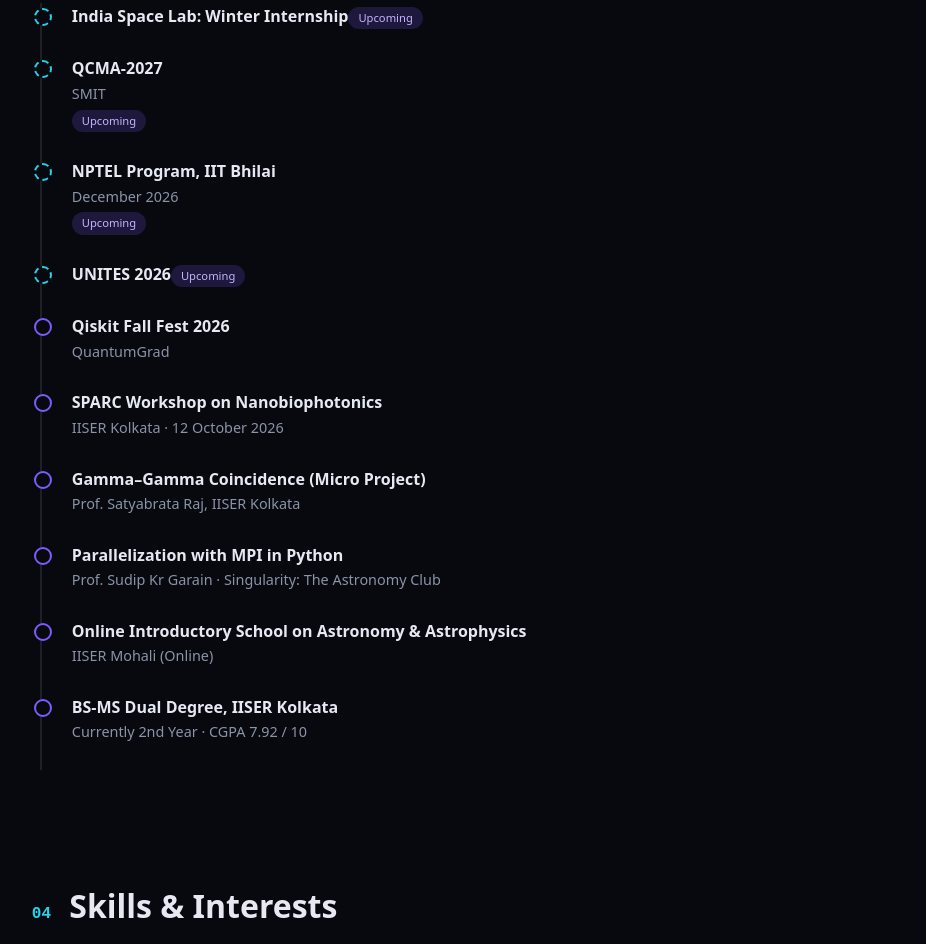
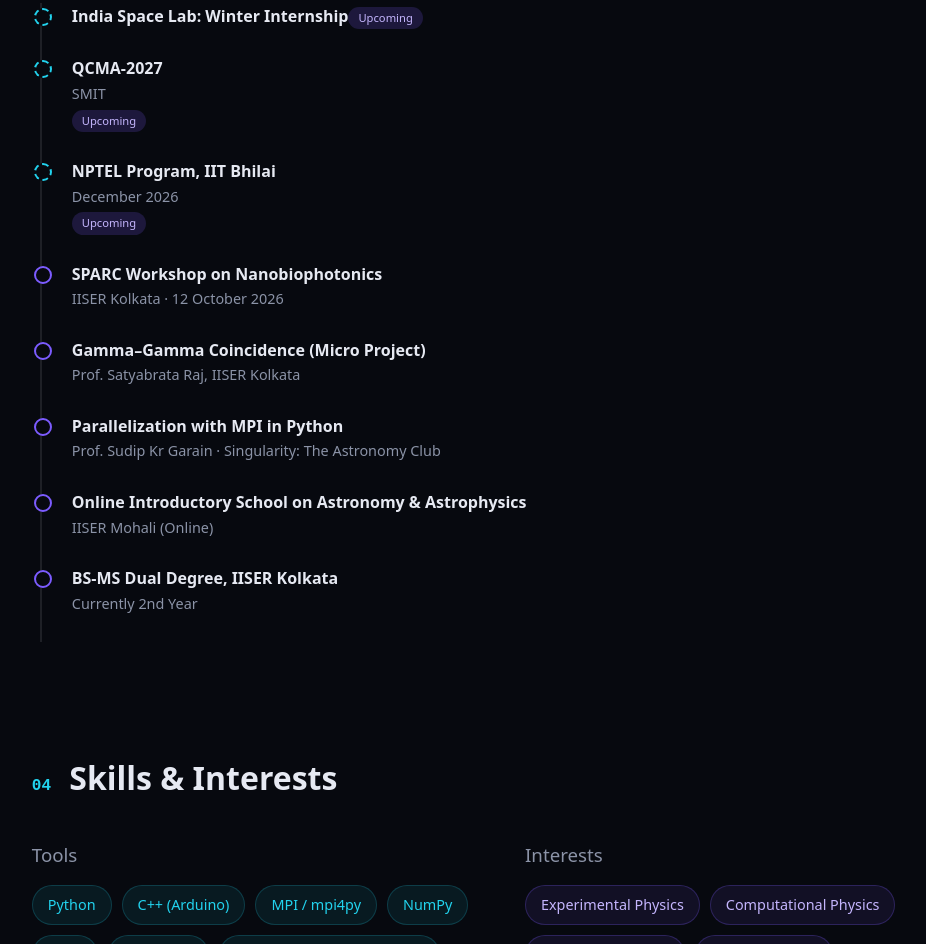
Before and after one commit to Sagnik12345/Sagnik12345.github.io, a plain HTML site: page index.html in a window 1280 px wide. Shown: the part 2405-3349 px from the top of the page, without its empty margins (135-1061 px from the left). Drawn offline with Linux system fonts and the light colour scheme.

Commit message:
Remove CGPA and two events; new CV PDF

```diff
--- a/index.html
+++ b/index.html
@@ -22,7 +22,7 @@
 <div class="about">
 <div><p>I'm a second-year BS-MS physics student at <b>IISER Kolkata</b>, drawn to <b>experimental, computational and theoretical physics</b>. I'm comfortable with Python-based numerical simulation and data analysis, and I'm building hands-on experience through lab projects in nuclear physics and electronics.</p>
 <p>Lately I've been exploring <b>quantum simulation</b> and <b>quantum machine learning</b>. I'm eager to learn and contribute on a research internship in experimental or computational physics.</p>
-<div class="facts"><div><b>2nd Year</b><span>3rd Semester, BS-MS</span></div><div><b>7.92 / 10</b><span>CGPA</span></div><div><b>BS-MS</b><span>Dual Degree</span></div></div>
+<div class="facts"><div><b>2nd Year</b><span>3rd Semester, BS-MS</span></div><div><b>BS-MS</b><span>Dual Degree</span></div></div>
 <p class="langs">Languages: English · Hindi · Bengali</p></div></div></section>
 
 <section id="projects" class="reveal"><h2><span>02</span> Research &amp; Projects</h2>
@@ -46,13 +46,11 @@
 <div class="ti up"><b>India Space Lab: Winter Internship</b><span class="pill">Upcoming</span></div>
 <div class="ti up"><b>QCMA-2027</b><p>SMIT</p><span class="pill">Upcoming</span></div>
 <div class="ti up"><b>NPTEL Program, IIT Bhilai</b><p>December 2026</p><span class="pill">Upcoming</span></div>
-<div class="ti up"><b>UNITES 2026</b><span class="pill">Upcoming</span></div>
-<div class="ti"><b>Qiskit Fall Fest 2026</b><p>QuantumGrad</p></div>
 <div class="ti"><b>SPARC Workshop on Nanobiophotonics</b><p>IISER Kolkata · 12 October 2026</p></div>
 <div class="ti"><b>Gamma–Gamma Coincidence (Micro Project)</b><p>Prof. Satyabrata Raj, IISER Kolkata</p></div>
 <div class="ti"><b>Parallelization with MPI in Python</b><p>Prof. Sudip Kr Garain · Singularity: The Astronomy Club</p></div>
 <div class="ti"><b>Online Introductory School on Astronomy &amp; Astrophysics</b><p>IISER Mohali (Online)</p></div>
-<div class="ti"><b>BS-MS Dual Degree, IISER Kolkata</b><p>Currently 2nd Year · CGPA 7.92 / 10</p></div>
+<div class="ti"><b>BS-MS Dual Degree, IISER Kolkata</b><p>Currently 2nd Year</p></div>
 </div></section>
 
 <section id="skills" class="reveal"><h2><span>04</span> Skills &amp; Interests</h2>
```
Also changed, not shown: 1 other file.
